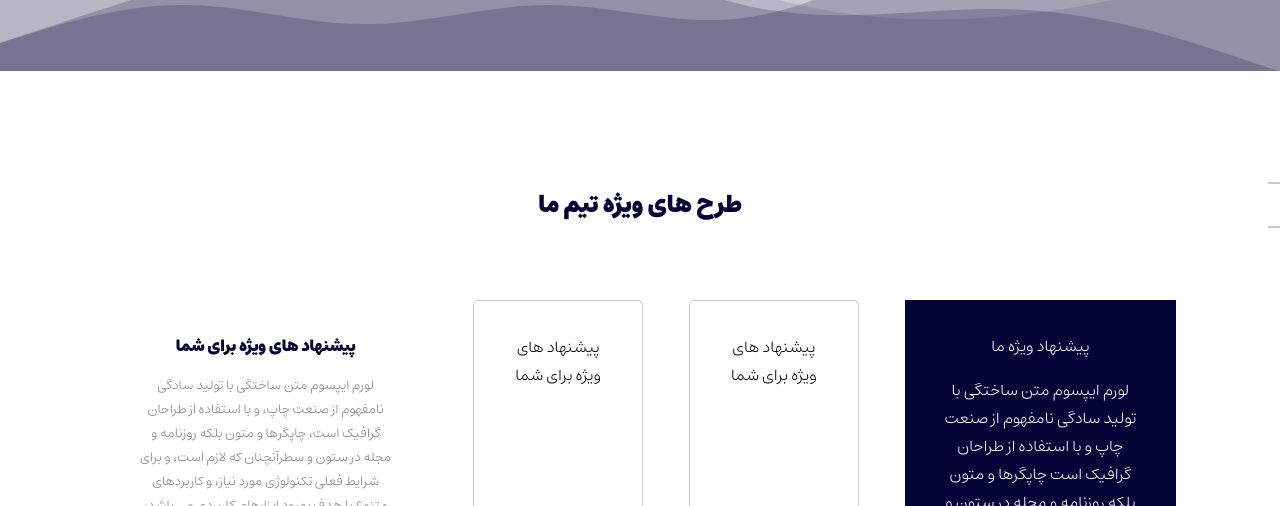
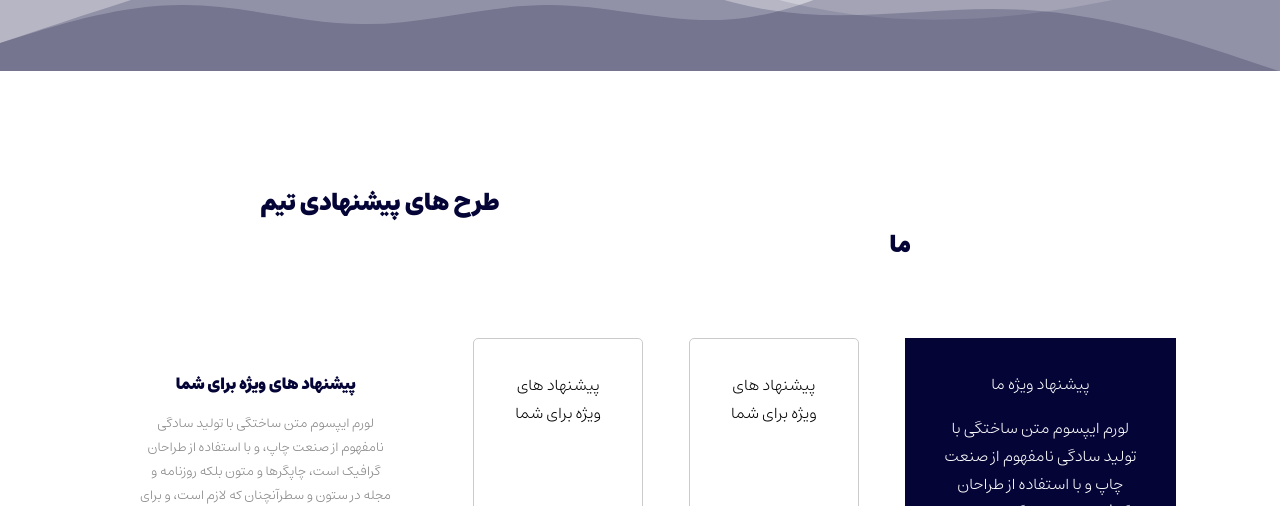
Before and after one commit to Amirhosseinghanad/landingpage_testingProject, a plain HTML site: page Landing.html in a window 1280 px wide. Shown: the part 886-1392 px from the top of the page. Drawn offline with Linux system fonts and the light colour scheme.

Commit message:
new change in Landing page

```diff
--- a/Landing.html
+++ b/Landing.html
@@ -67,7 +67,14 @@
         <div></div>
         <div>
           <div class="why_we">
-            <span class="title_of_why_we">چرا باید ما را انتخاب کنید</span>
+            <div style="display: flex; justify-content: center">
+              <div class="divider">
+                <span style="width: 600%" class="title_of_why_we"
+                  >چرا باید ما را انتخاب کنید</span
+                >
+              </div>
+            </div>
+
             <div
               style="
                 display: flex;
@@ -205,10 +212,12 @@
         </div>
       </section>
       <section class="offer_sec">
-        <div style="">
-          <div class="line"></div>
-          <span class="title_of_why_we">طرح های ویژه تیم ما</span>
-          <div class="line"></div>
+        <div style="display: flex; justify-content: center">
+          <div class="divider">
+            <span style="width: 600%" class="title_of_why_we"
+              >طرح های پیشنهادی تیم ما</span
+            >
+          </div>
         </div>
         <section class="offer">
           <div class="offer_slide offer_slide_sp" style="width: 40%">
```
